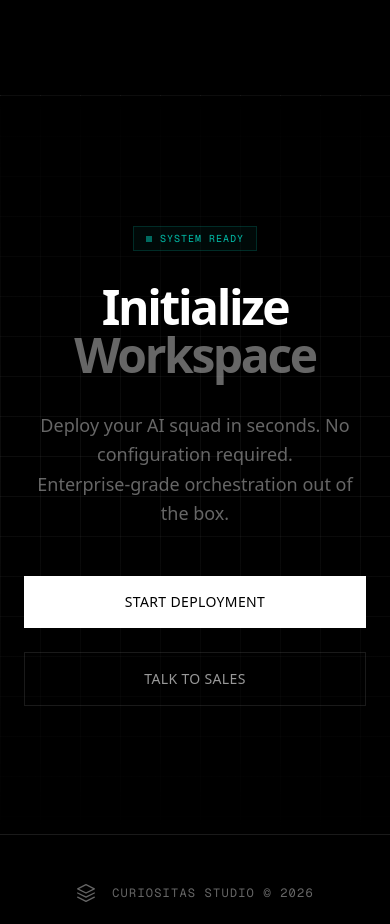
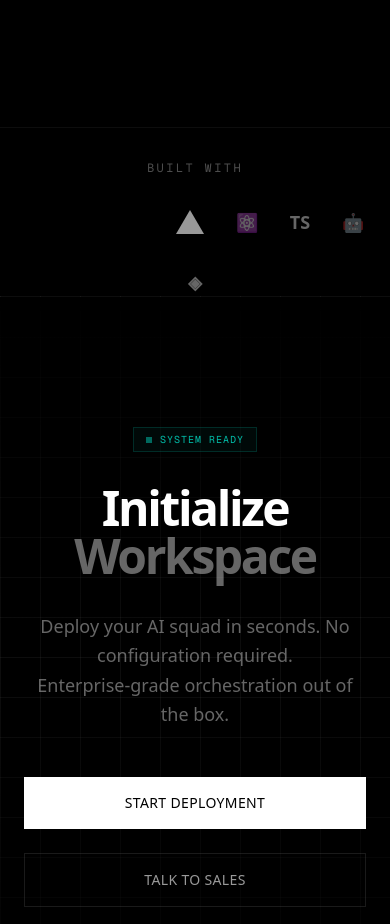
Before and after one commit to 0xnetborn/curiositas-clawkit, a Next.js app: page / in a window 390 px wide. Shown: the part 9040-9964 px from the top of the page. Built offline with nearby package versions, Linux system fonts and the light colour scheme.

Commit message:
feat: add Trusted By logos strip with animations

```diff
--- a/src/app/page.tsx
+++ b/src/app/page.tsx
@@ -6,6 +6,7 @@ import WorkflowSection from '@/components/WorkflowSection';
 import PricingSection from '@/components/PricingSection';
 import TestimonialsSection from '@/components/TestimonialsSection';
 import LoadingScreen from '@/components/LoadingScreen';
+import TrustedBySection from '@/components/TrustedBySection';
 
 export default function Home() {
   return (
@@ -18,6 +19,7 @@ export default function Home() {
       <WorkflowSection />
       <TestimonialsSection />
       <PricingSection />
+      <TrustedBySection />
 
       {/* Final CTA - Tech Style */}
       <section className="py-32 px-6 border-t border-white/5 bg-grid relative overflow-hidden">
--- /dev/null
+++ b/src/components/TrustedBySection.tsx
@@ -0,0 +1,82 @@
+'use client';
+
+import { useEffect, useRef } from 'react';
+import { animate, stagger } from 'animejs';
+
+export default function TrustedBySection() {
+  const sectionRef = useRef<HTMLElement>(null);
+
+  useEffect(() => {
+    const observer = new IntersectionObserver(
+      (entries) => {
+        entries.forEach((entry) => {
+          if (entry.isIntersecting && sectionRef.current) {
+            const logos = sectionRef.current.querySelectorAll('.trusted-logo');
+            animate(sectionRef.current, {
+              opacity: [0, 1],
+              translateY: [30, 0],
+              ease: 'outExpo',
+              duration: 800,
+            });
+            animate(Array.from(logos), {
+              opacity: [0, 1],
+              translateX: [-20, 0],
+              delay: stagger(100),
+              ease: 'outQuad',
+              duration: 600,
+            });
+            observer.unobserve(entry.target);
+          }
+        });
+      },
+      { threshold: 0.2 }
+    );
+
+    if (sectionRef.current) {
+      observer.observe(sectionRef.current);
+    }
+
+    return () => observer.disconnect();
+  }, []);
+
+  const logos = [
+    { name: 'Next.js', svg: '/next.svg', alt: 'Next.js' },
+    { name: 'Vercel', svg: '/vercel.svg', alt: 'Vercel' },
+    { name: 'React', text: '⚛️', alt: 'React' },
+    { name: 'TypeScript', text: 'TS', alt: 'TypeScript' },
+    { name: 'AI', text: '🤖', alt: 'AI' },
+    { name: 'OpenSource', text: '◈', alt: 'Open Source' },
+  ];
+
+  return (
+    <section
+      ref={sectionRef}
+      className="py-8 px-6 border-t border-white/5 bg-black/50 opacity-0 translate-y-8"
+    >
+      <div className="max-w-7xl mx-auto">
+        <p className="text-center text-xs font-mono text-white/30 uppercase tracking-[0.2em] mb-8">
+          Built With
+        </p>
+        <div className="flex flex-wrap justify-center items-center gap-8 md:gap-16">
+          {logos.map((logo, index) => (
+            <div
+              key={logo.name}
+              className="trusted-logo opacity-0 flex items-center gap-2 text-white/40 hover:text-white/70 transition-colors duration-300 cursor-default"
+            >
+              {logo.svg ? (
+                <img
+                  src={logo.svg}
+                  alt={logo.alt}
+                  className="h-6 md:h-8 w-auto opacity-60 hover:opacity-100 transition-opacity duration-300"
+                />
+              ) : (
+                <span className="text-lg md:text-xl font-semibold">{logo.text}</span>
+              )}
+              <span className="text-xs font-mono hidden md:block">{logo.name}</span>
+            </div>
+          ))}
+        </div>
+      </div>
+    </section>
+  );
+}
```
Also changed, not shown: 1 other file (tests, documents, lock files or other folders).
